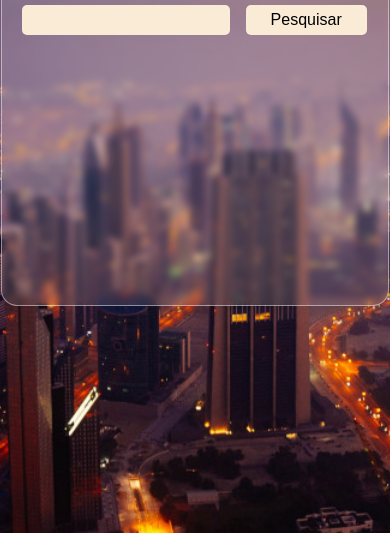
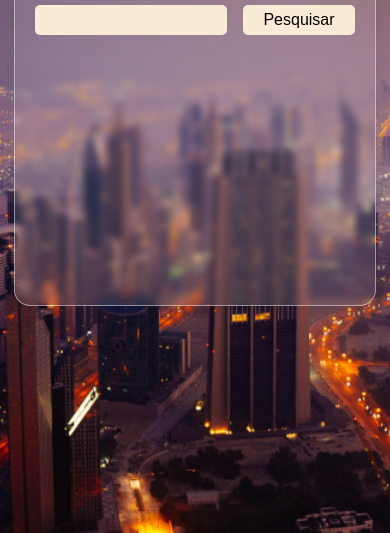
Before and after one commit to lucasdominguess/Projeto_Condicoes-do-tempo, a website: page Index.html in a window 390 px wide. Shown: the part 311-844 px from the top of the page. Drawn offline with Linux system fonts and the light colour scheme.

Commit message:
Update classes.css

```diff
--- a/assets/css/classes.css
+++ b/assets/css/classes.css
@@ -20,5 +20,6 @@ background-image: url(../Backgroud/noaa-xpOW8Pnla8M-unsplash-edit.jpg);
 @media (min-width : 380px )and (max-width : 400px ) {
     #container {
         height: 100vw;
+        max-width: 362px;
     }
 }
```
